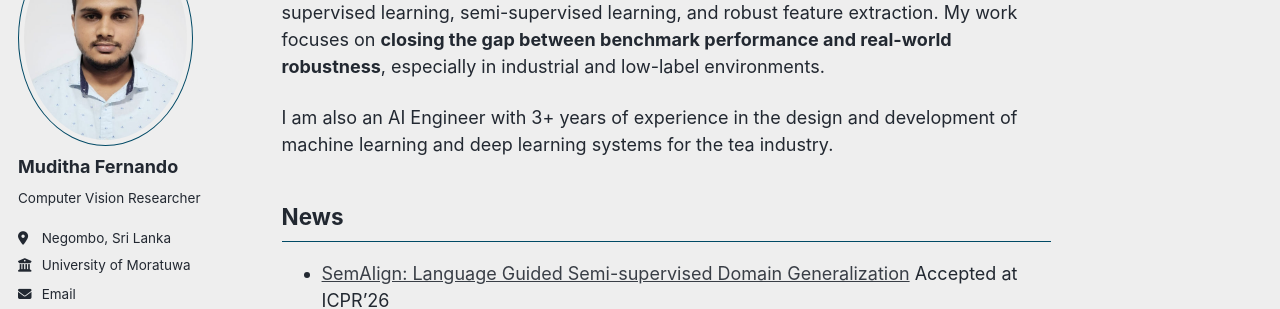
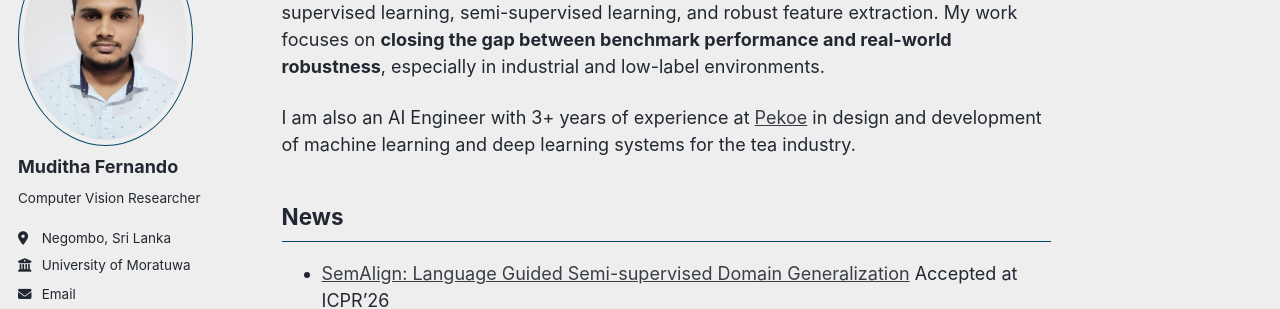
Before and after one commit to muditha11/muditha11.github.io, a Jekyll site: the page built from _pages/about.md, in a window 1280 px wide and 1242 px high. Shown: the part 171-480 px from the top of the window. Built offline with Jekyll 4.4.1, drawn with Linux system fonts in a browser that asks for light colours; some web fonts are replaced; a script bundle is joined from its source files by our own code; library files that are not in the unit come from our copies.

Commit message:
pekoe linked

```diff
--- a/_pages/about.md
+++ b/_pages/about.md
@@ -9,8 +9,7 @@ redirect_from:
 
 I am a computer vision researcher with a strong focus on representation learning, self-supervised learning, semi-supervised learning, and robust feature extraction. My work focuses on **closing the gap between benchmark performance and real-world robustness**, especially in industrial and low-label environments.
 
-I am also an AI Engineer with 3+ years of experience in the design and development of machine learning and deep learning systems for the tea industry.
-
+I am also an AI Engineer with 3+ years of experience at [Pekoe](https://www.teaai.ai/) in design and development of machine learning and deep learning systems for the tea industry.
 
 ## News
 
```
